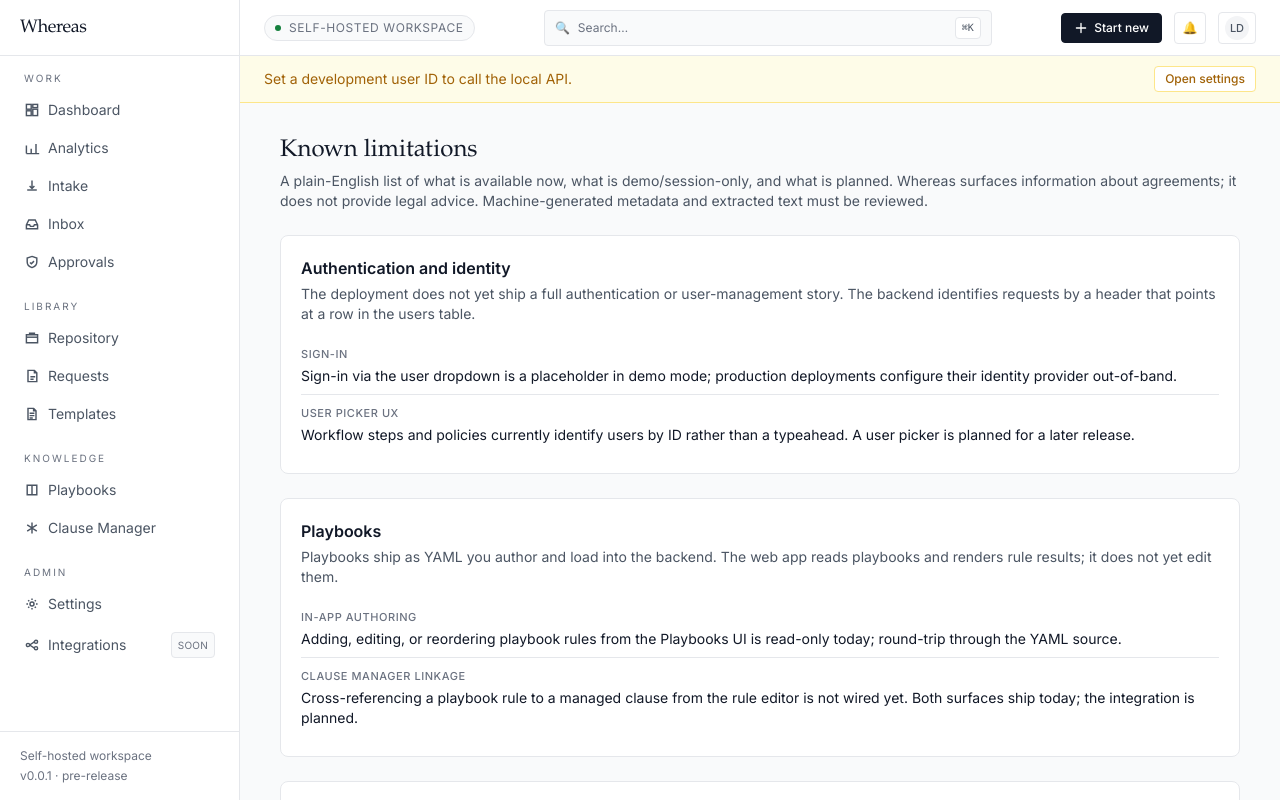
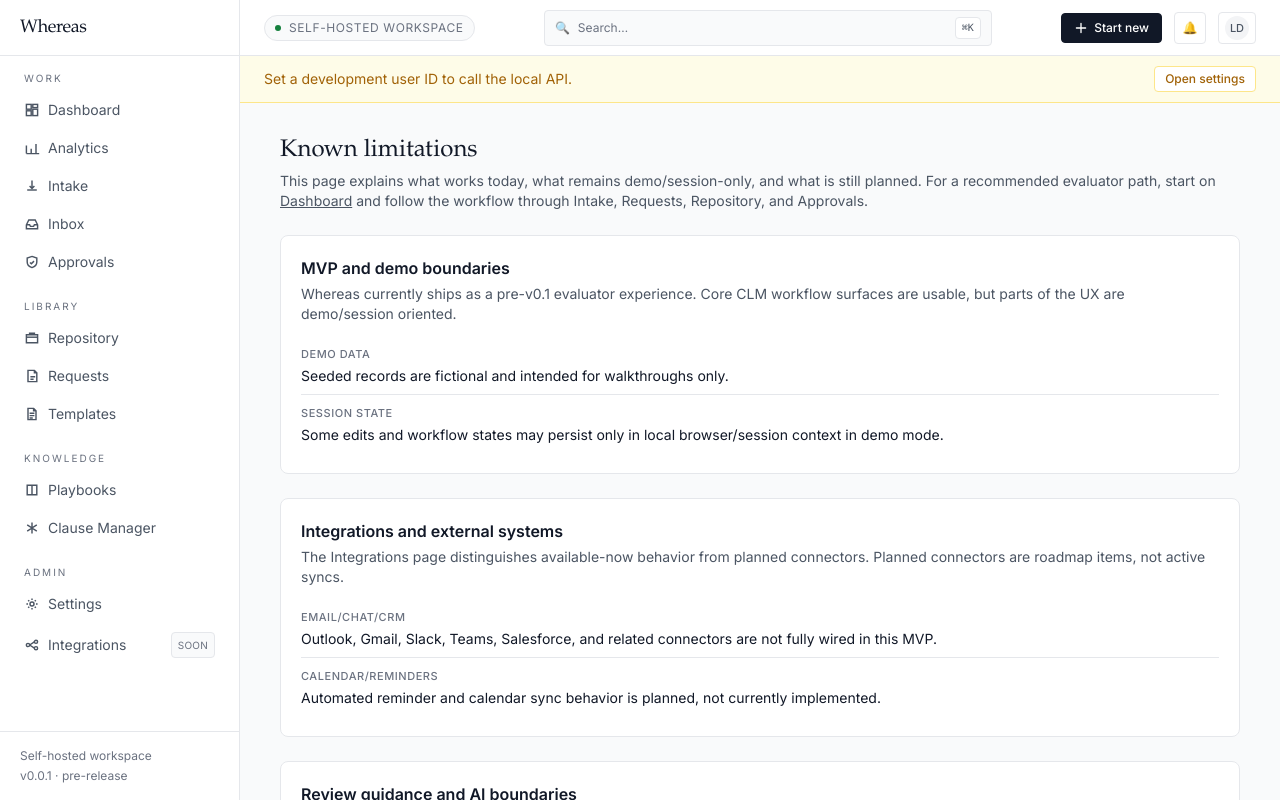
Before and after one commit to foolish-bandit/whereas, a React (Vite) app in the folder frontend/: page /demo/known-limitations in a window 1280 px wide. Built offline with nearby package versions, Linux system fonts and the light colour scheme.

Commit message:
docs: clarify MVP release notes and known limitations

```diff
--- a/frontend/src/pages/KnownLimitationsPage.tsx
+++ b/frontend/src/pages/KnownLimitationsPage.tsx
@@ -9,58 +9,77 @@ interface LimitationGroup {
 
 const GROUPS: LimitationGroup[] = [
   {
-    id: "auth",
-    heading: "Authentication and identity",
-    body: "The deployment does not yet ship a full authentication or user-management story. The backend identifies requests by a header that points at a row in the users table.",
+    id: "mvp-demo",
+    heading: "MVP and demo boundaries",
+    body: "Whereas currently ships as a pre-v0.1 evaluator experience. Core CLM workflow surfaces are usable, but parts of the UX are demo/session oriented.",
     items: [
       {
-        area: "Sign-in",
-        note: "Sign-in via the user dropdown is a placeholder in demo mode; production deployments configure their identity provider out-of-band.",
+        area: "Demo data",
+        note: "Seeded records are fictional and intended for walkthroughs only.",
       },
       {
-        area: "User picker UX",
-        note: "Workflow steps and policies currently identify users by ID rather than a typeahead. A user picker is planned for a later release.",
-      },
-    ],
-  },
-  {
-    id: "playbooks",
-    heading: "Playbooks",
-    body: "Playbooks ship as YAML you author and load into the backend. The web app reads playbooks and renders rule results; it does not yet edit them.",
-    items: [
-      {
-        area: "In-app authoring",
-        note: "Adding, editing, or reordering playbook rules from the Playbooks UI is read-only today; round-trip through the YAML source.",
-      },
-      {
-        area: "Clause Manager linkage",
-        note: "Cross-referencing a playbook rule to a managed clause from the rule editor is not wired yet. Both surfaces ship today; the integration is planned.",
-      },
-    ],
-  },
-  {
-    id: "history",
-    heading: "Document History and templates",
-    body: "Version diff is word-level. Paragraph-aware diff, redline-accept/reject, and template per-version download require additional work that is not part of v0.1.",
-    items: [
-      {
-        area: "Per-version template download",
-        note: "Each template tracks an active version and the body it produces. A standalone per-version download endpoint is planned.",
-      },
-      {
-        area: "Redline accept/reject",
-        note: "The diff view is read-only. Accepting or rejecting individual changes is a planned v0.2 negotiation feature.",
+        area: "Session state",
+        note: "Some edits and workflow states may persist only in local browser/session context in demo mode.",
       },
     ],
   },
   {
     id: "integrations",
-    heading: "Integrations",
-    body: "Integrations are intentionally limited in this MVP. The Integrations page marks each connector as Available now or Planned (not connected yet).",
+    heading: "Integrations and external systems",
+    body: "The Integrations page distinguishes available-now behavior from planned connectors. Planned connectors are roadmap items, not active syncs.",
     items: [
       {
-        area: "Inbound email",
-        note: "Watching an inbox for contract attachments is on the roadmap; today, contracts arrive via upload only.",
+        area: "Email/chat/CRM",
+        note: "Outlook, Gmail, Slack, Teams, Salesforce, and related connectors are not fully wired in this MVP.",
+      },
+      {
+        area: "Calendar/reminders",
+        note: "Automated reminder and calendar sync behavior is planned, not currently implemented.",
+      },
+    ],
+  },
+  {
+    id: "review-ai",
+    heading: "Review guidance and AI boundaries",
+    body: "Supporting questions, metadata extraction, and workflow guidance help organize review work. They are operational aids and require human validation.",
+    items: [
+      {
+        area: "Structured answers",
+        note: "Supporting-question answers are summarized into existing request text fields; a full structured backend answer model is not shipped yet.",
+      },
+      {
+        area: "Legal judgment",
+        note: "Whereas does not provide legal advice. Users remain responsible for legal interpretation and decisions.",
+      },
+    ],
+  },
+  {
+    id: "document-signature",
+    heading: "Document conversion and e-signature",
+    body: "Repository record and artifact workflows are implemented, with practical MVP constraints around comparison and signature-adjacent handling.",
+    items: [
+      {
+        area: "Redline workflows",
+        note: "Compare/history tools exist, but advanced negotiation UX (for example full accept/reject-at-scale flows) remains limited.",
+      },
+      {
+        area: "DocuSeal scope",
+        note: "DocuSeal integration behavior follows the current shipped flow; broader enterprise signing orchestration is out of scope for this MVP.",
+      },
+    ],
+  },
+  {
+    id: "platform",
+    heading: "Browser, PWA, and self-hosting",
+    body: "Whereas is optimized for local/self-host evaluation. Production-hardening concerns should be reviewed before wider deployment.",
+    items: [
+      {
+        area: "PWA caching",
+        note: "Service worker behavior is expected to exclude `/api/*` caching paths.",
+      },
+      {
+        area: "Enterprise controls",
+        note: "Full enterprise auth/RBAC/SSO and production certification posture are not represented by this pre-v0.1 release.",
       },
     ],
   },
@@ -74,10 +93,13 @@ export default function KnownLimitationsPage() {
           Known limitations
         </h1>
         <p className="mt-1 text-sm text-ink-muted">
-          A plain-English list of what is available now, what is
-          demo/session-only, and what is planned. Whereas surfaces
-          information about agreements; it does not provide legal advice.
-          Machine-generated metadata and extracted text must be reviewed.
+          This page explains what works today, what remains demo/session-only,
+          and what is still planned. For a recommended evaluator path, start on{" "}
+          <Link to="/demo/dashboard" className="underline hover:text-ink">
+            Dashboard
+          </Link>{" "}
+          and follow the workflow through Intake, Requests, Repository, and
+          Approvals.
         </p>
       </header>
 
@@ -113,14 +135,8 @@ export default function KnownLimitationsPage() {
         >
           GitHub
         </a>
-        , or open the{" "}
-        <Link
-          to="/demo/integrations"
-          className="underline hover:text-ink"
-        >
-          Integrations
-        </Link>{" "}
-        page for the planned external connectors.
+        , review <Link to="/demo/integrations" className="underline hover:text-ink">Integrations</Link>,
+        and check the root README for the current MVP release notes.
       </p>
     </div>
   );
```
Also changed, not shown: 3 other files (tests, documents, lock files or other folders).
